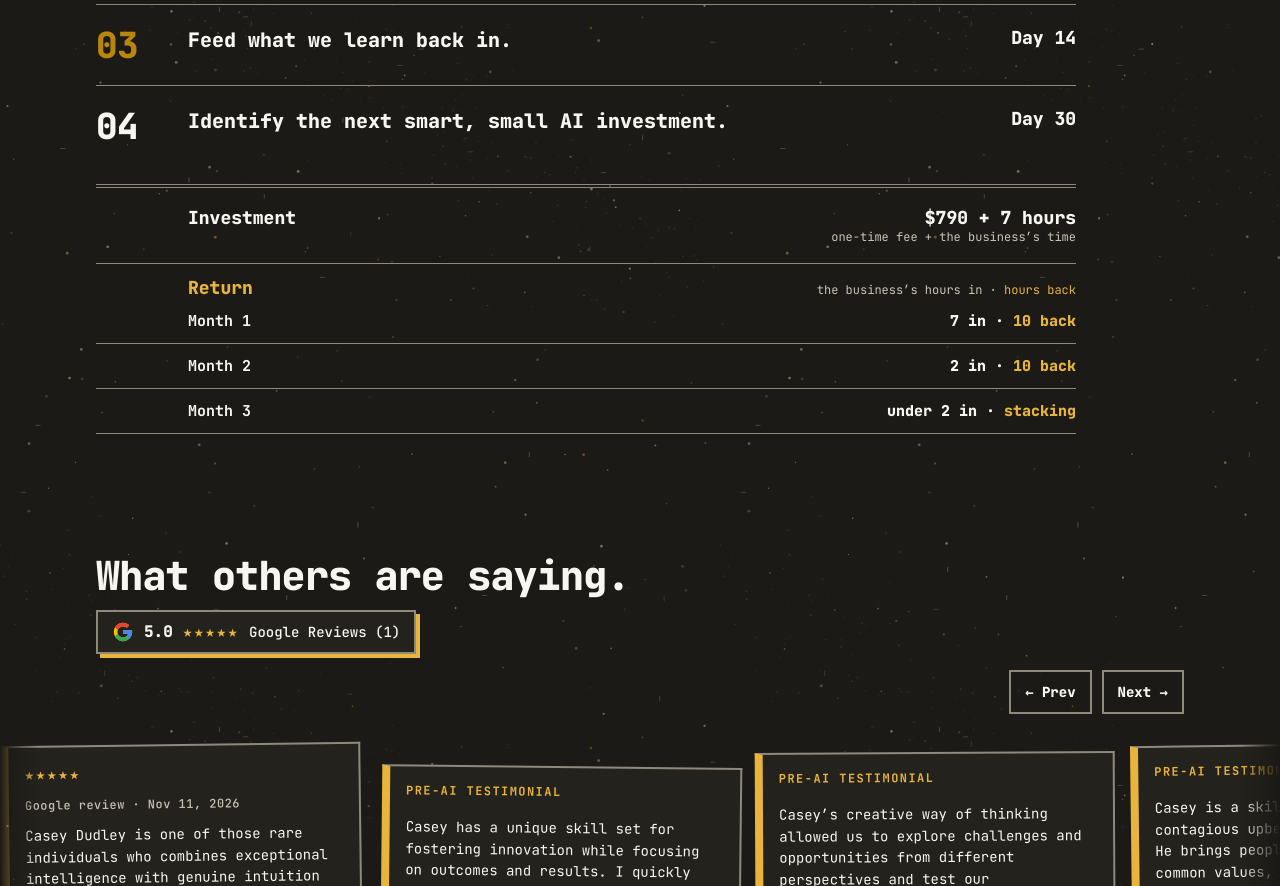
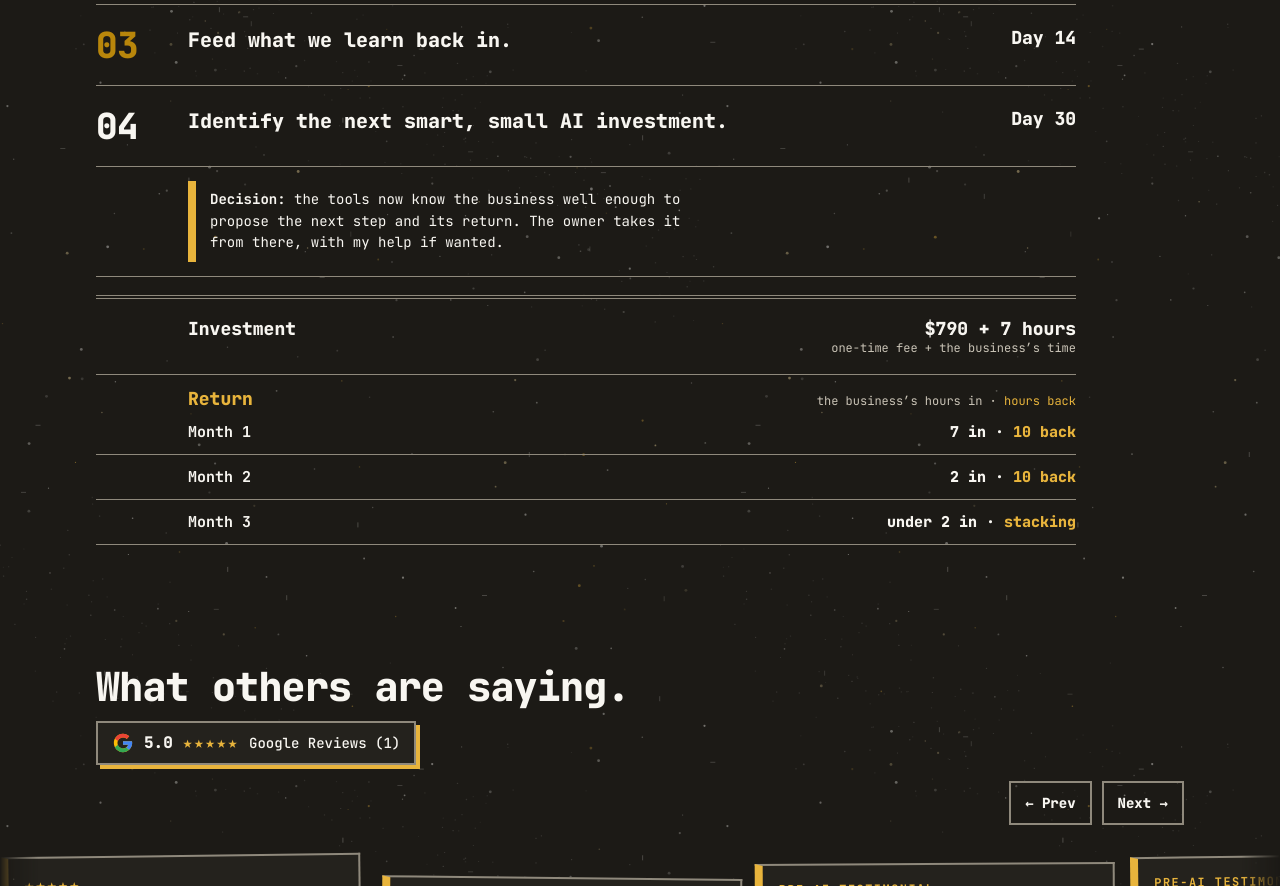
Before and after one commit to ckilifid/caseydudley-site, a plain HTML site: page index.html in a window 1280 px wide. Shown: the part 1708-2594 px from the top of the page. Drawn offline with Linux system fonts and the light colour scheme.

Commit message:
Add Decision line to method section
Co-Authored-By: Claude Opus 5.5 <noreply@anthropic.com>
Claude-Session: https://claude.ai/code/session_01QVSDoegoKbQFHfNS5WUEvT

```diff
--- a/index.html
+++ b/index.html
@@ -220,6 +220,7 @@ footer a{display:inline-flex;align-items:center;min-height:44px}
         <li><span class="mn c2">02</span><div><h3>Plug custom tools into the systems already running.</h3></div><span class="cost">$790</span></li>
         <li><span class="mn c3">03</span><div><h3>Feed what we learn back in.</h3></div><span class="cost">Day 14</span></li>
         <li><span class="mn c4">04</span><div><h3>Identify the next smart, small AI investment.</h3></div><span class="cost">Day 30</span></li>
+        <li class="deliv"><p><b>Decision:</b> the tools now know the business well enough to propose the next step and its return. The owner takes it from there, with my help if wanted.</p><span class="cost"></span></li>
       </ol>
       <div class="ledger">
         <div class="lrow total"><span class="lk">Investment</span><span class="lv">$790 + 7 hours<small>one-time fee + the business’s time</small></span></div>
```
